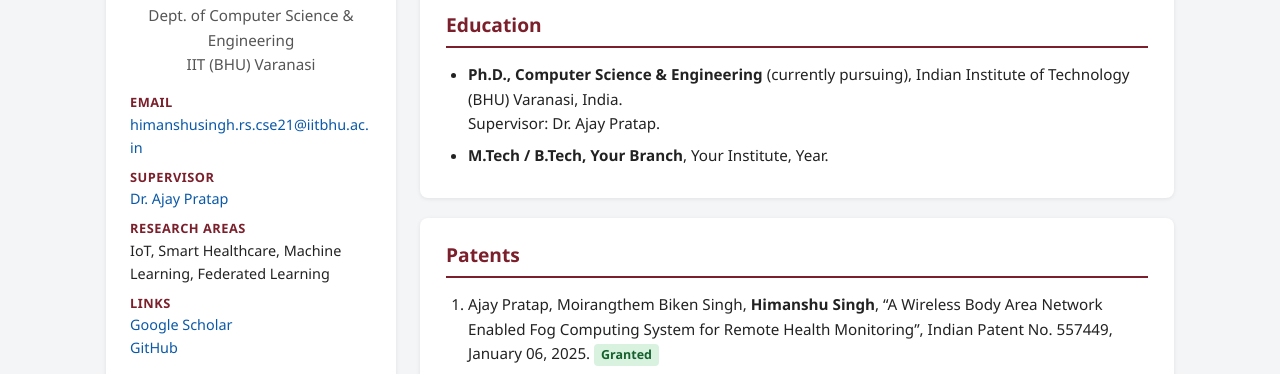
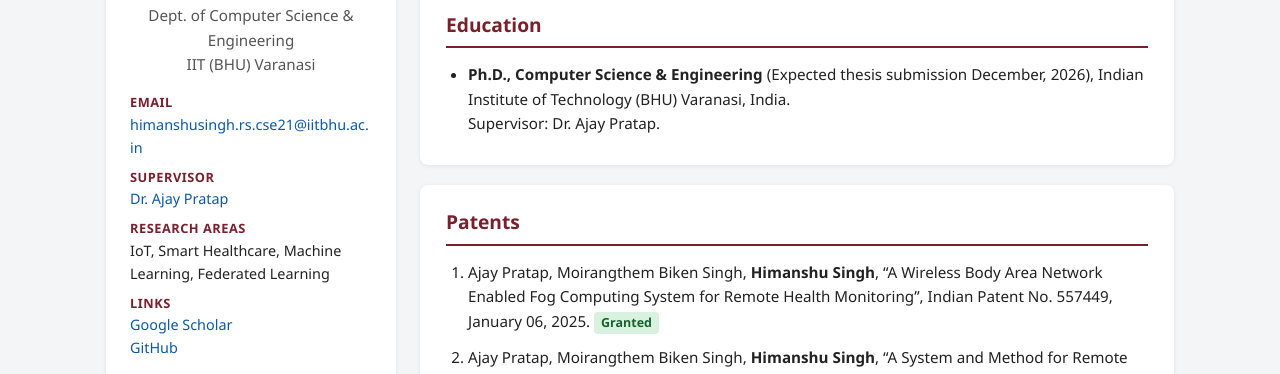
Before and after one commit to singhhimanshu97/singhhimanshu97.github.io, a plain HTML site: page index.html in a window 1280 px wide. Shown: the part 354-728 px from the top of the page. Drawn offline with Linux system fonts and the light colour scheme.

Commit message:
Modify education details in index.html
Updated education section to reflect current Ph.D. status and expected thesis submission date.

```diff
--- a/index.html
+++ b/index.html
@@ -117,11 +117,11 @@
     <section id="education">
       <h2>Education</h2>
       <ul class="edu">
-        <li><strong>Ph.D., Computer Science &amp; Engineering</strong> (currently pursuing),
+        <li><strong>Ph.D., Computer Science &amp; Engineering</strong> (Expected thesis submission December, 2026),
             Indian Institute of Technology (BHU) Varanasi, India.<br>
             Supervisor: Dr. Ajay Pratap.</li>
         <!-- Add your earlier degrees below, for example: -->
-        <li><strong>M.Tech / B.Tech, Your Branch</strong>, Your Institute, Year.</li>
+        <!-- <li><strong>M.Tech / B.Tech, Your Branch</strong>, Your Institute, Year.</li> -->
       </ul>
     </section>
 
```
